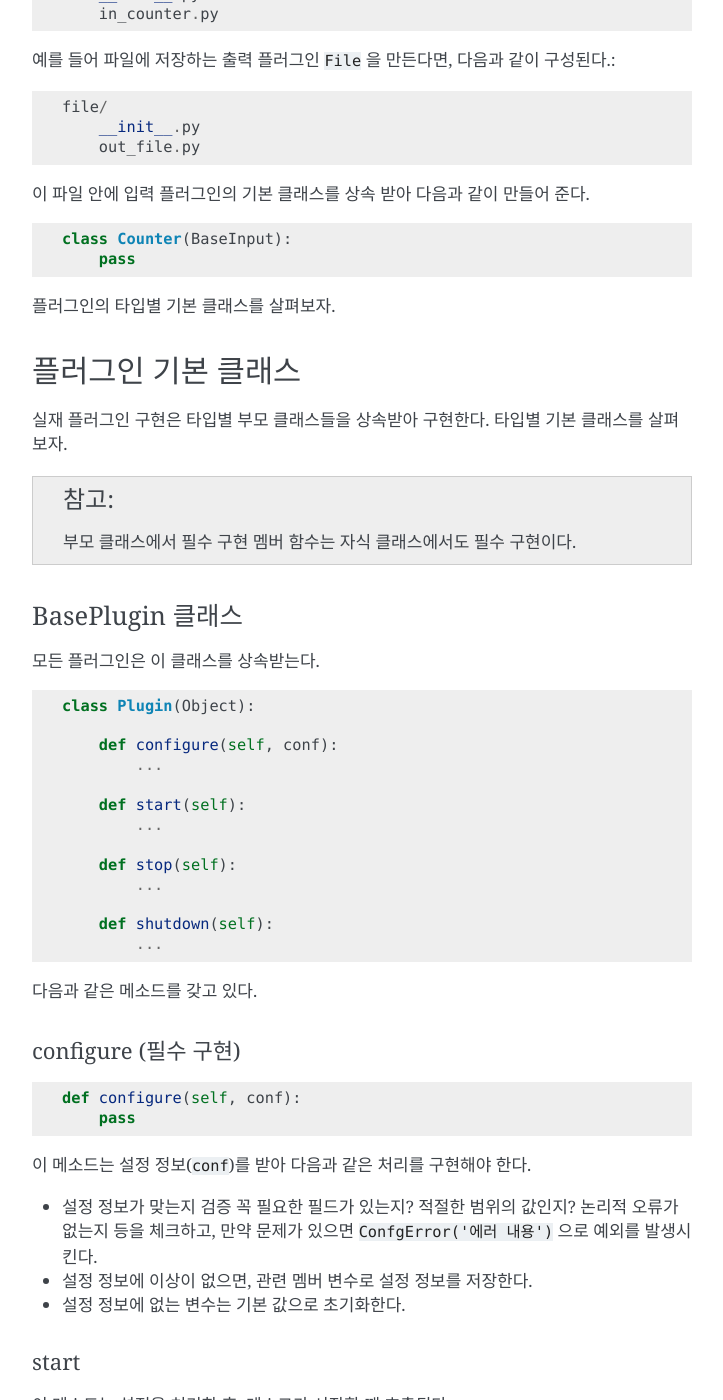
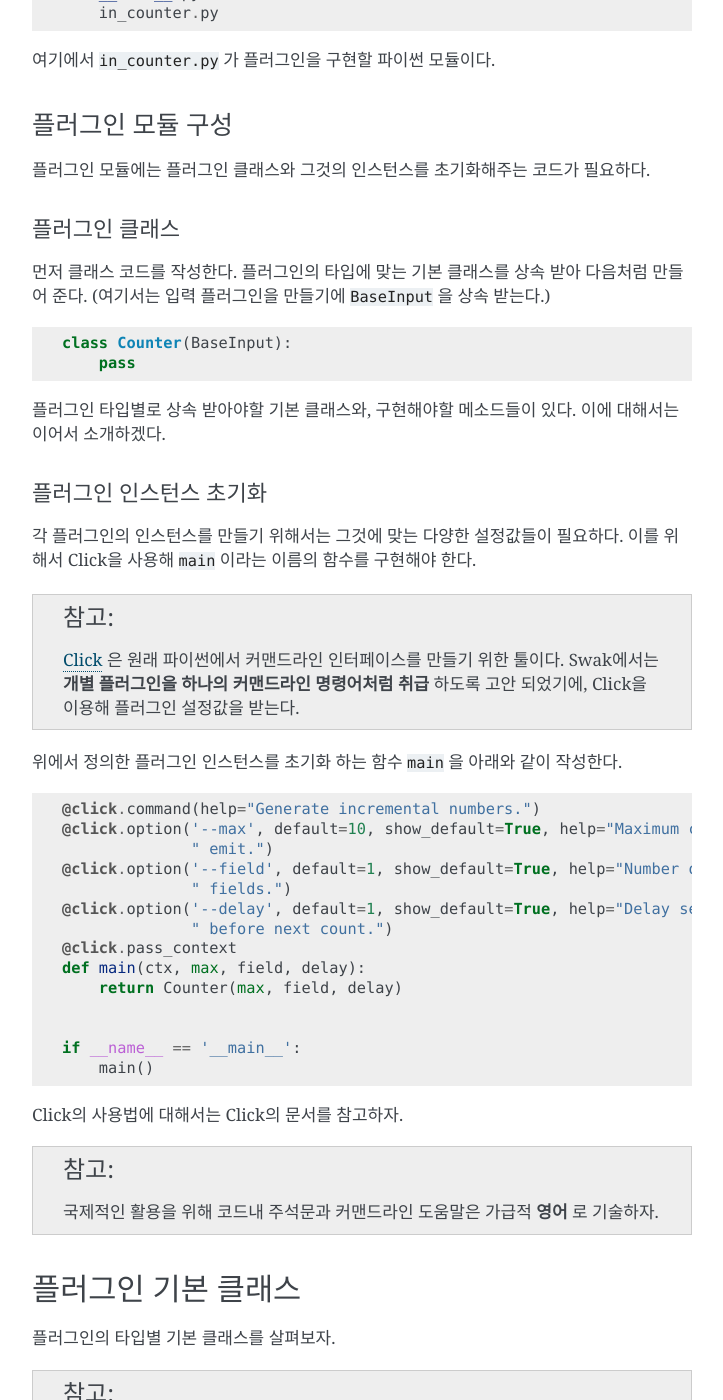
Before and after one commit to haje01/swak, a Sphinx documentation site: the page built from docs/plugin.rst, in a window 1280 px wide and 1400 px high, scrolled down 1745 px. Shown: the whole window, without its empty margins (388-1111 px from the left). Built offline with Sphinx 7.4.7, drawn with Linux system fonts in a browser that asks for light colours; some of the changed text lies outside the part shown.

Commit message:
update doc

```diff
--- a/docs/eventflow.rst
+++ b/docs/eventflow.rst
@@ -75,14 +75,14 @@
 룰(Rule)
 --------
 
-이벤트 라우터의 룰은 이벤트의 흐름을 결정하는데, 패턴과 컬렉터로 구성된다. 패턴은 앞에서 소개한 이벤트 태그의 패턴을 말하고, 컬렉터는 변환 또는 출력 플러그인을 말한다.
+이벤트 라우터의 룰은 이벤트의 흐름을 결정하는데, 패턴과 컬렉터로 구성된다. 패턴은 앞에서 소개한 이벤트 태그의 패턴을 말하고, 컬렉터는 교정 또는 출력 플러그인을 말한다.
 
 파이프라인(Pipeline)
 --------------------
 
 이벤트 라우터에 등록된 룰들로 순서대로 파이프라인을 구성한다. 파이프라인은 이벤트의 빠른 처리를 위해 태그에 맞는 룰 들을 미리 저장해두는 역할이다.
 
-파이프라인은 선택적으로 하나 이상의 변환 트랜스폼으로 시작하고, 출력 플러그인으로 끝난다.
+파이프라인은 선택적으로 하나 이상의 교정 플러그인으로 시작하고, 출력 플러그인으로 끝난다.
 
 
 이벤트 라우터의 동작
@@ -94,7 +94,7 @@
 2. 이벤트 라우터는 이벤트의 태그와 매칭되는 파이프라인을 찾는다.
 3. 매칭되는 기존 파이프라인이 없다면, 매칭 룰 기반으로 새 파이프라인을 만든다.
 4. 이벤트 라우터는 파이프라인의 ``emit_events`` 메소드를 호출해 이벤트를 파이프라인으로 보낸다.
-5. 파이프라인은 이벤트를 등록된 변환 플러그인을 거쳐 출력 플러그인의 ``emit_events`` 메소드를 통해 그것으로 보낸다.
+5. 파이프라인은 이벤트를 등록된 교정 플러그인을 거쳐 출력 플러그인의 ``emit_events`` 메소드를 통해 그것으로 보낸다.
 
 이벤트 스트림
 -------------
--- a/docs/intro.rst
+++ b/docs/intro.rst
@@ -34,7 +34,7 @@
 플러그인 구조
 =============
 
-Swak은 어플리케이션의 기본 틀외 모든 기능들을 플러그인으로 구현한다. 플러그인은 크게 입력, 파서, 변환, 버퍼, 출력 그리고 명령 플러그인의 여섯가지 타입으로 나뉜다. 각 타입별 플러그인은 다음과 같은 패키지명 형식으로 시작한다.
+Swak은 어플리케이션의 기본 틀외 모든 기능들을 플러그인으로 구현한다. 플러그인은 크게 입력, 파서, 교정, 버퍼, 출력 그리고 명령 플러그인의 여섯가지 타입으로 나뉜다. 각 타입별 플러그인은 다음과 같은 패키지명 형식으로 시작한다.
 
 * 입력 플러그인 ``in.``
 * 파서 플러그인 ``par.``
--- a/docs/plugin.rst
+++ b/docs/plugin.rst
@@ -8,7 +8,7 @@
 플러그인 분류
 =============
 
-플러그인은 크게 입력, 파서, 변환, 버퍼, 출력 그리고 명령 플러그인의 여섯가지 타입으로 나뉜다. 각 타입별 플러그인은 다음과 같은 패키지명 형식으로 시작한다.
+플러그인은 크게 입력, 파서, 교정, 버퍼, 출력 그리고 명령 플러그인의 여섯가지 타입으로 나뉜다. 각 타입별 플러그인은 다음과 같은 패키지명 형식으로 시작한다.
 
 - 입력 플러그인: ``in.``
 - 파서 플러그인: ``par.``
@@ -27,11 +27,11 @@
 
 - 입력: 데이터 소스에서 텍스트를 읽거나 생성하여 라인으로 변환
 - 파서: 라인을 파싱하여 key-value 형태의 레코드로 변환 (선택적)
-- 변환: 라인을 필터링 하거나, 레코드의 특정 필드를 추가, 삭제, 변경 (선택적)
+- 교정: 라인을 필터링 하거나, 레코드의 특정 필드를 추가, 삭제, 변경 (선택적)
 - 버퍼: 레코드를 일정한 크기 또는 시간을 청크로하여 버퍼링 (선택적)
 - 출력: 개별 레코드 또는 버퍼링된 청크를 출력 대상에 쓴다.
 
-이외에 명령 플러그인은 테스크의 단계별로 다양한 일을 한다.
+이외에 명령 플러그인은 테스크의 단계별로 다양한 일을 한다. 다음은 플러그인의 처리 흐름을 그려본 것이다.
 
 .. image:: _static/plugin_flow.png
     :width: 850
@@ -50,54 +50,88 @@
 
 플러그인 디렉토리는 다음과 같은 식으로 구성된다:
 
-- 모든 디렉토리와 파일 명은 소문자와 ``_`` (정확히는 Snake Case)로 기입한다.
-- 각 플러그인은 자신의 이름과 같은 디렉토리에 존재한다.
+- 모든 디렉토리와 파일 명은 소문자와 ``_`` (Snake Case)로 기입한다.
 - 디렉토리 안에는 ``__init__.py`` 파일이 있어야 한다. (파일 내용은 없음)
-- 디렉토리 안에는 플러그인 타입에 맞는 '.' 대신 '_'를 사용한 접두어 + 이름 형식의 파이썬 모듈을 구현하여야 한다.
+- 디렉토리 안에는 플러그인 타입에 맞는 **접두어 + '_' + 이름** 형식의 파이썬 모듈을 구현하여야 한다.
 
-예를 들어 증가하는 숫자를 생성하는 입력 플러그인 `Counter` 를 만든다면, 다음과 같이 구성된다.::
+예를 들어 증가하는 숫자를 생성하는 입력 플러그인 ``Counter`` 를 만든다면, 다음과 같이 구성된다.::
 
     counter/
         __init__.py
         in_counter.py
 
 
-예를 들어 파일에 저장하는 출력 플러그인 ``File`` 을 만든다면, 다음과 같이 구성된다.::
+여기에서 ``in_counter.py`` 가 플러그인을 구현할 파이썬 모듈이다.
 
-    file/
-        __init__.py
-        out_file.py
+플러그인 모듈 구성
+------------------
 
+플러그인 모듈에는 플러그인 클래스와 그것의 인스턴스를 초기화해주는 코드가 필요하다.
 
-이 파일 안에 입력 플러그인의 기본 클래스를 상속 받아 다음과 같이 만들어 준다.
+플러그인 클래스
+^^^^^^^^^^^^^^^
+
+먼저 클래스 코드를 작성한다. 플러그인의 타입에 맞는 기본 클래스를 상속 받아 다음처럼 만들어 준다. (여기서는 입력 플러그인을 만들기에 ``BaseInput`` 을 상속 받는다.)
 
 .. code-block:: python
 
     class Counter(BaseInput):
         pass
 
+플러그인 타입별로 상속 받아야할 기본 클래스와, 구현해야할 메소드들이 있다. 이에 대해서는 이어서 소개하겠다.
 
-플러그인의 타입별 기본 클래스를 살펴보자.
+
+플러그인 인스턴스 초기화
+^^^^^^^^^^^^^^^^^^^^^^^^
+
+각 플러그인의 인스턴스를 만들기 위해서는 그것에 맞는 다양한 설정값들이 필요하다. 이를 위해서 Click을 사용해 ``main`` 이라는 이름의 함수를 구현해야 한다.
+
+.. note:: `Click <http://click.pocoo.org/5/>`_ 은 원래 파이썬에서 커맨드라인 인터페이스를 만들기 위한 툴이다. Swak에서는 **개별 플러그인을 하나의 커맨드라인 명령어처럼 취급** 하도록 고안 되었기에, Click을 이용해 플러그인 설정값을 받는다.
+
+위에서 정의한 플러그인 인스턴스를 초기화 하는 함수 ``main`` 을 아래와 같이 작성한다.
+
+.. code-block:: python
+
+    @click.command(help="Generate incremental numbers.")
+    @click.option('--max', default=10, show_default=True, help="Maximum count to"
+                  " emit.")
+    @click.option('--field', default=1, show_default=True, help="Number of count"
+                  " fields.")
+    @click.option('--delay', default=1, show_default=True, help="Delay seconds"
+                  " before next count.")
+    @click.pass_context
+    def main(ctx, max, field, delay):
+        return Counter(max, field, delay)
+
+
+    if __name__ == '__main__':
+        main()
+
+
+Click의 사용법에 대해서는 Click의 문서를 참고하자.
+
+.. note:: 국제적인 활용을 위해 코드내 주석문과 커맨드라인 도움말은 가급적 **영어** 로 기술하자.
+
 
 
 플러그인 기본 클래스
 ====================
 
+플러그인의 타입별 기본 클래스를 살펴보자.
+
+.. note:: 명시적으로 **필수 구현** 을 표시하지 않은 클래스 메소드들은 모두 필요에 맞게 선택적으로 구현하면 된다. 부모 클래스에서 필수 구현 멤버 함수는 자식 클래스에서도 필수 구현이다.
+
+
 실재 플러그인 구현은 타입별 부모 클래스들을 상속받아 구현한다. 타입별 기본 클래스를 살펴보자.
-
-.. note:: 부모 클래스에서 필수 구현 멤버 함수는 자식 클래스에서도 필수 구현이다.
 
 BasePlugin 클래스
 -----------------
 
-모든 플러그인은 이 클래스를 상속받는다.
+모든 타입 기본 클래스는 이 클래스를 상속받는다.
 
 .. code-block:: python
 
     class Plugin(Object):
-
-        def configure(self, conf):
-            ...
 
         def start(self):
             ...
@@ -110,22 +144,6 @@
 
 
 다음과 같은 메소드를 갖고 있다.
-
-configure (필수 구현)
-^^^^^^^^^^^^^^^^^^^^^
-
-.. code-block:: python
-
-    def configure(self, conf):
-        pass
-
-
-이 메소드는 설정 정보(``conf``)를 받아 다음과 같은 처리를 구현해야 한다.
-
-- 설정 정보가 맞는지 검증
-  꼭 필요한 필드가 있는지? 적절한 범위의 값인지? 논리적 오류가 없는지 등을 체크하고, 만약 문제가 있으면 ``ConfgError('에러 내용')`` 으로 예외를 발생시킨다.
-- 설정 정보에 이상이 없으면, 관련 멤버 변수로 설정 정보를 저장한다.
-- 설정 정보에 없는 변수는 기본 값으로 초기화한다.
 
 start
 ^^^^^
```
Also changed, not shown: docs/api.rst (+11 -2 lines), docs/_static/plugin_flow.png, 3 other files.
